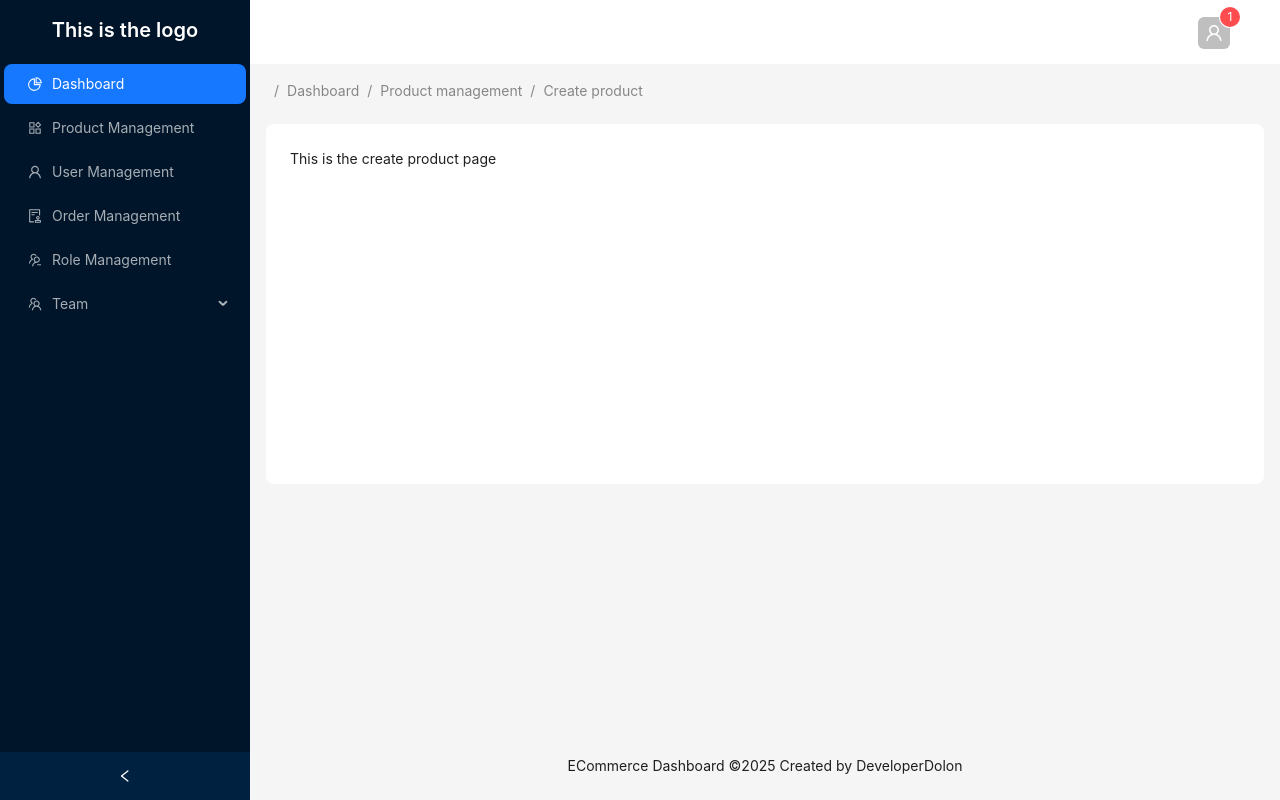
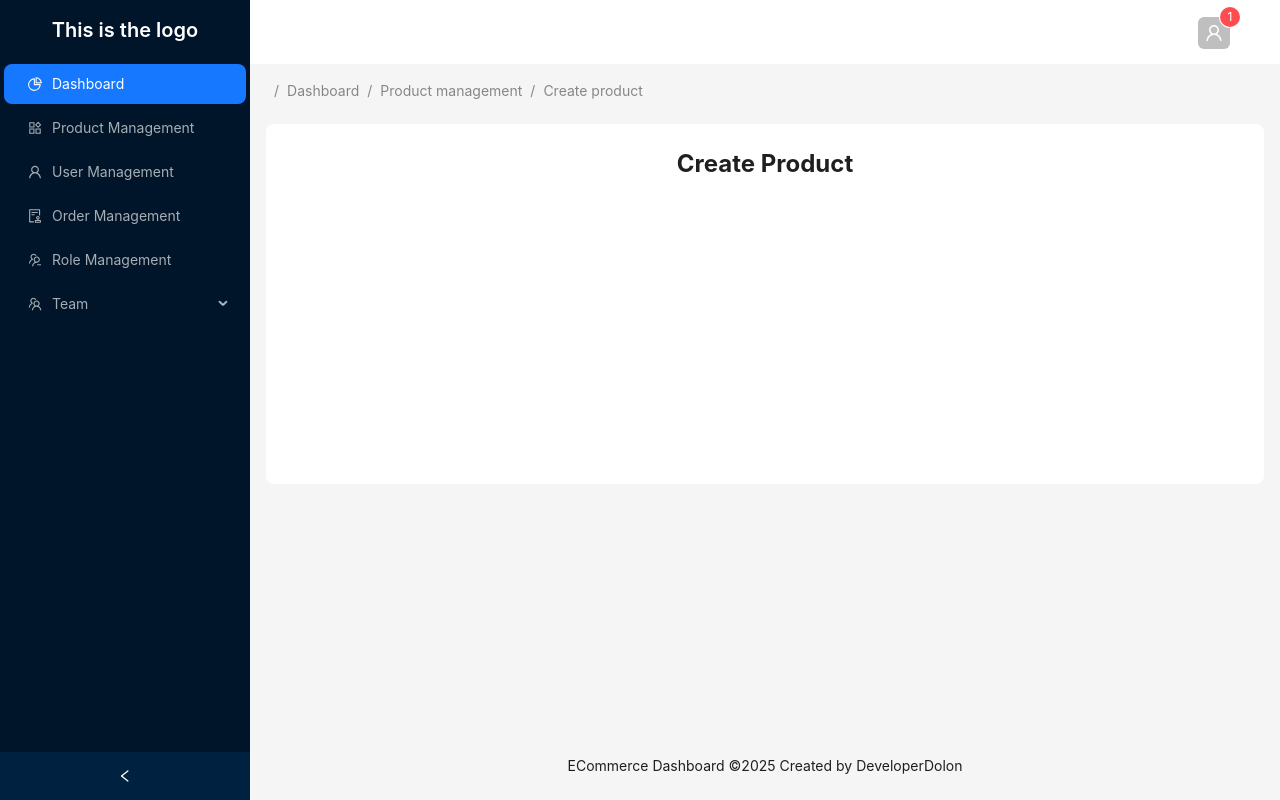
Before and after one commit to DeveloperDolon/microservice-client, a Next.js app: page /dashboard/product-management/create-product in a window 1280 px wide. Built offline with nearby package versions, Linux system fonts and the light colour scheme.

Commit message:
create product page added and react hook form with zod validation added

```diff
--- a/app/dashboard/product-management/create-product/page.tsx
+++ b/app/dashboard/product-management/create-product/page.tsx
@@ -3,7 +3,7 @@ import React from 'react';
 const page = () => {
   return (
     <div>
-      This is the create product page
+      <h1 className="md:text-2xl text-lg font-bold text-center">Create Product</h1>
     </div>
   );
 };
--- a/app/dashboard/product-management/page.tsx
+++ b/app/dashboard/product-management/page.tsx
@@ -63,7 +63,7 @@ const page = () => {
   return (
     <div>
       <div className="flex justify-between items-center mb-4">
-        <h1 className="text-2xl font-bold">Product Management</h1>
+        <h1 className="md:text-2xl text-lg font-bold">Product Management</h1>
 
         <Search
           className="md:w-[500px] w-[300px]"
--- a/package.json
+++ b/package.json
@@ -13,7 +13,9 @@
     "antd": "^5.24.8",
     "next": "15.1.5",
     "react": "^19.0.0",
-    "react-dom": "^19.0.0"
+    "react-dom": "^19.0.0",
+    "react-hook-form": "^7.56.1",
+    "zod": "^3.24.3"
   },
   "devDependencies": {
     "@eslint/eslintrc": "^3",
```
Also changed, not shown: 1 other file (tests, documents, lock files or other folders).
